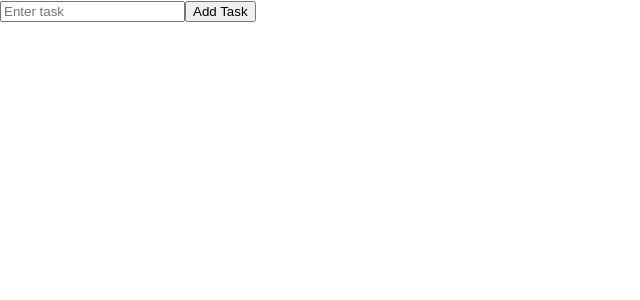
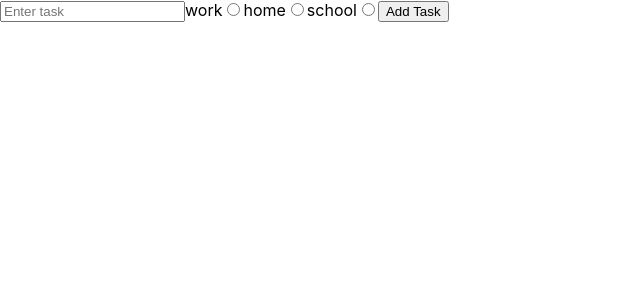
Before and after one commit to alexandremhm/todo-react, a React (Create React App) app: page / in a window 1280 px wide. Shown: the top 300 px of the page, without its empty margins (0-640 px from the left). Built offline with nearby package versions, Linux system fonts and the light colour scheme.

Commit message:
Add type button

```diff
--- a/src/components/TaskInput.jsx
+++ b/src/components/TaskInput.jsx
@@ -7,6 +7,7 @@ function TaskInput() {
     task: '',
     id: 0,
     done: false,
+    type: '',
   });
 
   return (
@@ -19,11 +20,20 @@ function TaskInput() {
           task: event.target.value,
           id: Date.now(),
           done: false,
+          type: '',
         }) } }
       />
+        <label>work</label>
+        <input type="radio" name="type-task" onChange={() => setTask({...task, type: "work"}) } />
+        <label>home</label>
+        <input type="radio" name="type-task" onChange={() => setTask({...task, type: "home"}) } />
+        <label>school</label>
+        <input type="radio" name="type-task" onChange={() => setTask({...task, type: "school"}) } />
       <button onClick={() => { addNote(task); setTask({
         task: '',
         id: 0,
+        done: false,
+        type: '',
       }); } }>Add Task</button>
     </div>
   );
--- a/src/components/TaskList.jsx
+++ b/src/components/TaskList.jsx
@@ -17,7 +17,7 @@ function TaskList () {
           notes.map((note, index) => (
             <div key={index}>
               <li className={ note.done ? 'done-task' : 'not-done-task' }>
-                {note.task}
+                {`Task: ${note.task} - Type: ${note.type}`}
               </li>
               { editNote.id === note.id && <div> <input type="text" value={editNote.task} onChange={(e) => setEditNote({...editNote, task: e.target.value})} /> <button onClick={() => saveEditedNote(editNote.id, editNote.task)}>Save</button> </div> }
               <button onClick={() => removeNote(note.id)}>
```
Also changed, not shown: src/components/TaskFilter.jsx (added, +23 -0 lines), src/context/Provider.js (line endings or trailing spaces).
